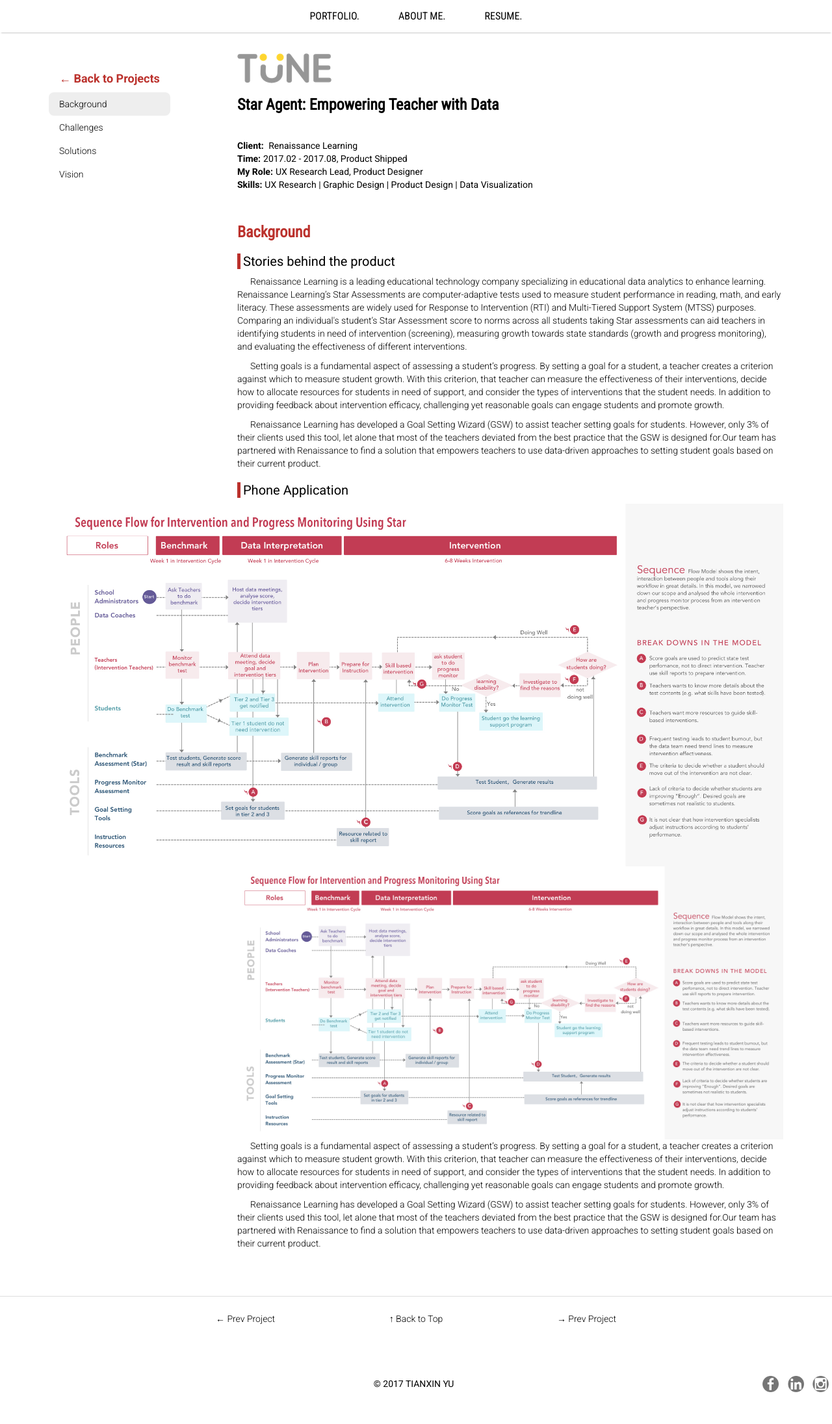
After one commit to megacreep/goddess, a Django app: template portfolio/templates/portfolio/project_renaissance.html in a window 1280 px wide. The commit adds this page. Shown: the whole page at 65% size. Run offline with Django 3.2, Linux system fonts and the light colour scheme; the template is opened without the code that fills it, so the values that code supplies are empty; parts of the project's set-up code (start-up, migrations or seed data) failed here and were passed over.

Commit message:
add renaissance template

```diff
--- a/portfolio/static/portfolio/css/project.css
+++ b/portfolio/static/portfolio/css/project.css
@@ -54,7 +54,7 @@
 }
 
 #project_detail h2 {
-	color: #FFd600;
+	color: #BB312C;
 	font-size: 24px;
 	font-family: 'Roboto Condensed', sans-serif;
 	font-weight: bold;
@@ -62,23 +62,23 @@
 
 #project_detail h3 {
 	font-weight: 400;
-	font-size: 24px;
+	font-size: 20px;
 	color: black;
 }
 
 #project_detail h3:before {
-	content: "|";
-	color: #FFD600;
+	content: " ";
+	color: #BB312C;
 	margin-right: 4px;
-	font-weight: bolder;
-	font-size: 24px;
+	border-left: 5px solid #BB312C;
 }
 
 #project_footer {
 	display: flex;
 	flex-direction: row;
-	justify-content: space-between;
-	padding: 24px;
+	justify-content: center;
+	padding: 24px 24px;
+	margin-bottom: 24px;
 }
 
 #project_footer a{
@@ -88,3 +88,27 @@
 #project_footer a:hover {
 	color: teal;
 }
+
+#footer_container {
+	display: flex;
+	justify-content: space-between;
+	width: 50%;
+}
+
+.photo_description_side {
+	flex-grow: 1;
+	align-self: center;
+	margin-left: 24px;
+}
+
+.back a {
+	color: #BB312C;
+	font-weight: bold;
+	font-size: 18px;
+}
+
+.oversize_img {
+	width: 133%;
+	height: auto;
+	float: right;
+}
--- a/portfolio/templates/portfolio/index.html
+++ b/portfolio/templates/portfolio/index.html
@@ -49,7 +49,7 @@
           {# The filters are in projects.html #}
           <div class="item-inner">
             <div class="portfolio-image">
-              <a class="preview" href="{% url 'portfolio:projects_tune' %}">
+              <a class="preview" href="{% url 'portfolio:projects_renaissance' %}">
                 <img src="{% static 'portfolio/images/projects/capstone/cover.png' %}" alt="">
               </a>
             </div>
--- /dev/null
+++ b/portfolio/templates/portfolio/project_renaissance.html
@@ -0,0 +1,70 @@
+{% extends 'portfolio/projects_list.html' %}
+{% load staticfiles %}
+{% load i18n %}
+
+{% block project_detail %}
+  <section id="project_detail">
+    <div class="container">
+      <div class="row">
+        <div id="project_nav" class="col-sm-3">
+          <div class="nav-container">
+            <ul class="project_nav nav">
+              <li class="back"><a href="{% url 'portfolio:index' %}">&larr;  Back to Projects</a></li>
+              <li class="active"><a href="#background">Background</a></li>
+              <li><a href="#challenges">Challenges</a></li>
+              <li><a href="#solutions">Solutions</a></li>
+              <li><a href="#vision">Vision</a></li>
+            </ul>
+          </div>
+        </div>
+        <div id="content" class="col-sm-9">
+          <section id="abstract">
+            <img src="{% static 'portfolio/images/projects/tune/icon.png' %}">
+            <h1>Star Agent: Empowering Teacher with Data</h1>
+            <div class="outline">
+              <ul>
+                <li><strong>Client:</strong> Renaissance Learning</li>
+                <li><strong>Time:</strong>2017.02 - 2017.08,  Product Shipped</li>
+                <li><strong>My Role:</strong>UX Research Lead, Product Designer</li>
+                <li><strong>Skills:</strong>UX Research | Graphic Design | Product Design | Data Visualization</li>
+              </ul>
+            </div>
+          </section>
+
+          <section id="background">
+            <h2>Background</h2>
+            <h3>Stories behind the product</h3>
+            <p>
+              Renaissance Learning is a leading educational technology company specializing in educational data analytics to enhance learning. Renaissance Learning’s Star Assessments are computer-adaptive tests used to measure student performance in reading, math, and early literacy. These assessments are widely used for Response to Intervention (RTI) and Multi-Tiered Support System (MTSS) purposes. Comparing an individual's student’s Star Assessment score to norms across all students taking Star assessments can aid teachers in identifying students in need of intervention (screening), measuring growth towards state standards (growth and progress monitoring), and evaluating the effectiveness of different interventions.
+            </p>
+            <p>
+              Setting goals is a fundamental aspect of assessing a student’s progress. By setting a goal for a student, a teacher creates a criterion against which to measure student growth. With this criterion, that teacher can measure the effectiveness of their interventions, decide how to allocate resources for students in need of support, and consider the types of interventions that the student needs. In addition to providing feedback about intervention efficacy, challenging yet reasonable goals can engage students and promote growth.
+            </p>
+            <p>
+              Renaissance Learning has developed a Goal Setting Wizard (GSW) to assist teacher setting goals for students. However, only 3% of their clients used this tool, let alone that most of the teachers deviated from the best practice that the GSW is designed for.Our team has partnered with Renaissance to find a solution that empowers teachers to use data-driven approaches to setting student goals based on their current product.
+            </p>
+
+            <h3>Phone Application </h3>
+            <img src="{% static 'portfolio/images/projects/capstone/fm.jpg' %}" class="oversize_img" />
+            <img src="{% static 'portfolio/images/projects/capstone/fm.jpg' %}" class="img-responsive" />
+            <p>
+              Setting goals is a fundamental aspect of assessing a student’s progress. By setting a goal for a student, a teacher creates a criterion against which to measure student growth. With this criterion, that teacher can measure the effectiveness of their interventions, decide how to allocate resources for students in need of support, and consider the types of interventions that the student needs. In addition to providing feedback about intervention efficacy, challenging yet reasonable goals can engage students and promote growth.
+            </p>
+            <p>
+              Renaissance Learning has developed a Goal Setting Wizard (GSW) to assist teacher setting goals for students. However, only 3% of their clients used this tool, let alone that most of the teachers deviated from the best practice that the GSW is designed for.Our team has partnered with Renaissance to find a solution that empowers teachers to use data-driven approaches to setting student goals based on their current product.
+            </p>
+          </section>
+
+        </div>
+      </div>
+    </div>
+  </section>
+
+  <section id="project_footer">
+    <div id="footer_container">
+      <a href="{% url 'portfolio:projects_tune' %}">&larr; Prev Project</a>
+      <a href="#project_detail">&uarr; Back to Top</a>
+      <a href="{% url 'portfolio:projects_tune' %}">&rarr; Prev Project</a>
+    </div>
+  </section>
+{% endblock %}
--- a/portfolio/urls.py
+++ b/portfolio/urls.py
@@ -16,6 +16,7 @@ urlpatterns = [
     url(r'^projects_cmf/$', views.project_cmf, name='projects_cmf'),
     url(r'^projects_ureveal/$', views.project_ureveal, name='projects_ureveal'),
     url(r'^projects_tune/$', views.project_tune, name='projects_tune'),
+    url(r'^projects_renaissance/$', views.project_renaissance, name='projects_renaissance'),
     url(r'^research/$', views.research, name='research'),
     url(r'^interests/$', views.interests, name='interests'),
     url(r'^contact/$', views.contact, name='contact'),
--- a/portfolio/views.py
+++ b/portfolio/views.py
@@ -80,6 +80,8 @@ def project_ureveal(request):
 def project_tune(request):
     return render(request, 'portfolio/project_tune.html')
 
+def project_renaissance(request):
+    return render(request, 'portfolio/project_renaissance.html')
 
 def research1(request):
     return render(request, 'portfolio/research1.html')
```
Also changed, not shown: portfolio/templates/portfolio/project_tune.html (+19 -4 lines), portfolio/static/portfolio/images/projects/capstone/fm.jpg (added).
